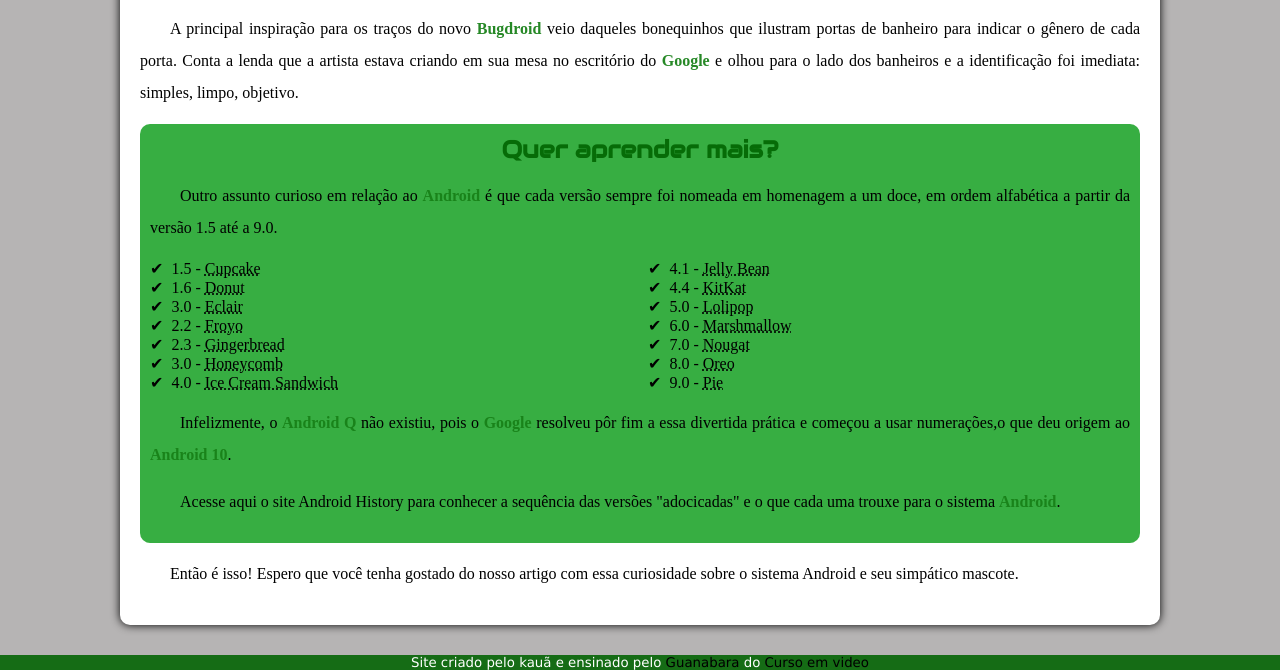
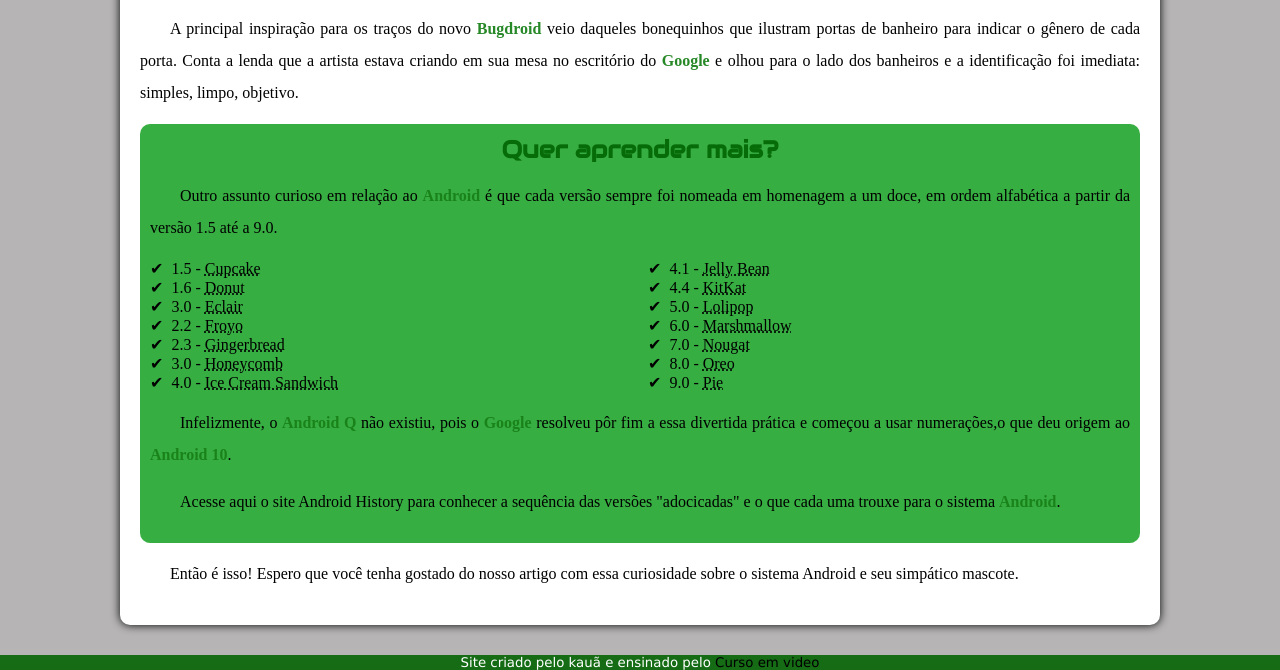
Before and after one commit to Kawan-txt/Github-save, a plain HTML site: page Aulas - novos aprendizados/Desafios/android.html in a window 1280 px wide. Shown: the part 3015-3685 px from the top of the page. Drawn offline with Linux system fonts and the light colour scheme.

Commit message:
Modificação 1.0

```diff
--- a/Aulas - novos aprendizados/Desafios/android.html
+++ b/Aulas - novos aprendizados/Desafios/android.html
@@ -92,7 +92,7 @@
         <p>Então é isso! Espero que você tenha gostado do nosso artigo com essa curiosidade sobre o sistema Android e seu simpático mascote.</p>
     </main>
     <footer>
-        <p>Site criado pelo kauã e ensinado pelo <a href="https://www.instagram.com/gustavoguanabara/" target="_blank">Guanabara</a> do <a href="https://www.cursoemvideo.com/" target="_blank">Curso em video</a></p>
+        <p>Site criado pelo kauã e ensinado pelo <a href="https://www.cursoemvideo.com/" target="_blank">Curso em video</a></p>
     </footer>
 </body>
 </html>
```
